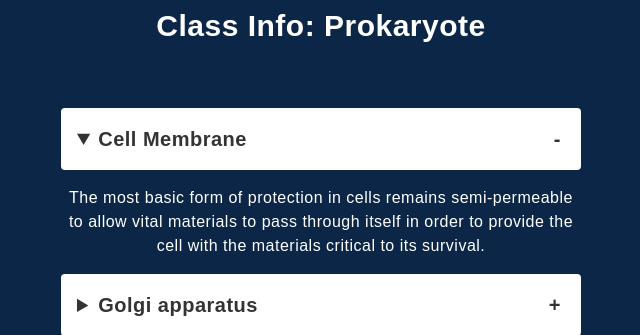
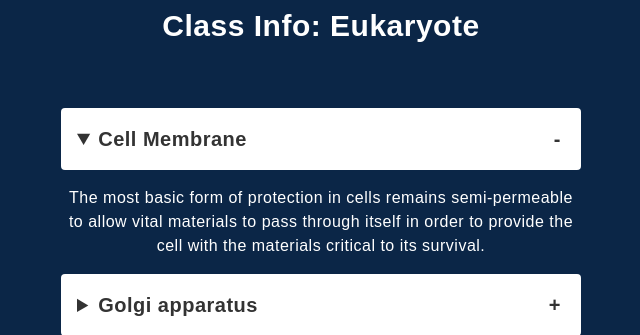
Before and after one commit to jiekaitao/cellsninja, a PHP site: page /classEukaryoteInfo.php in a window 1280 px wide. Shown: the top 335 px of the page, without its empty margins (319-959 px from the left). Run offline with PHP 8.4, Linux system fonts and the light colour scheme.

Commit message:
Update classEukaryoteInfo.php

```diff
--- a/classEukaryoteInfo.php
+++ b/classEukaryoteInfo.php
@@ -61,7 +61,7 @@ details > summary::-webkit-details-marker {
 
 
 <body>
-  <h1>Class Info: Prokaryote</h1>
+  <h1>Class Info: Eukaryote</h1>
   <main>
   <br>
 
```
